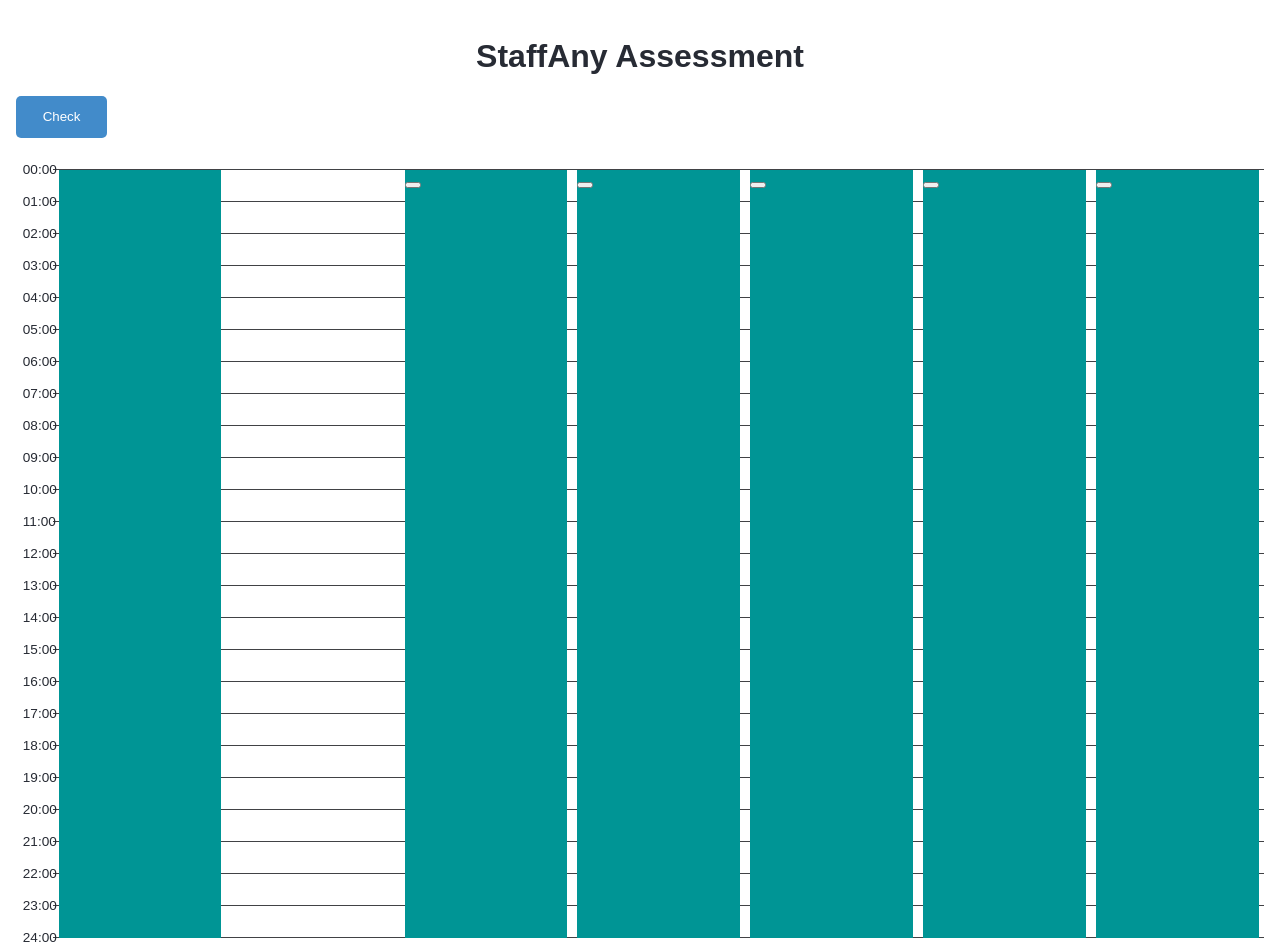
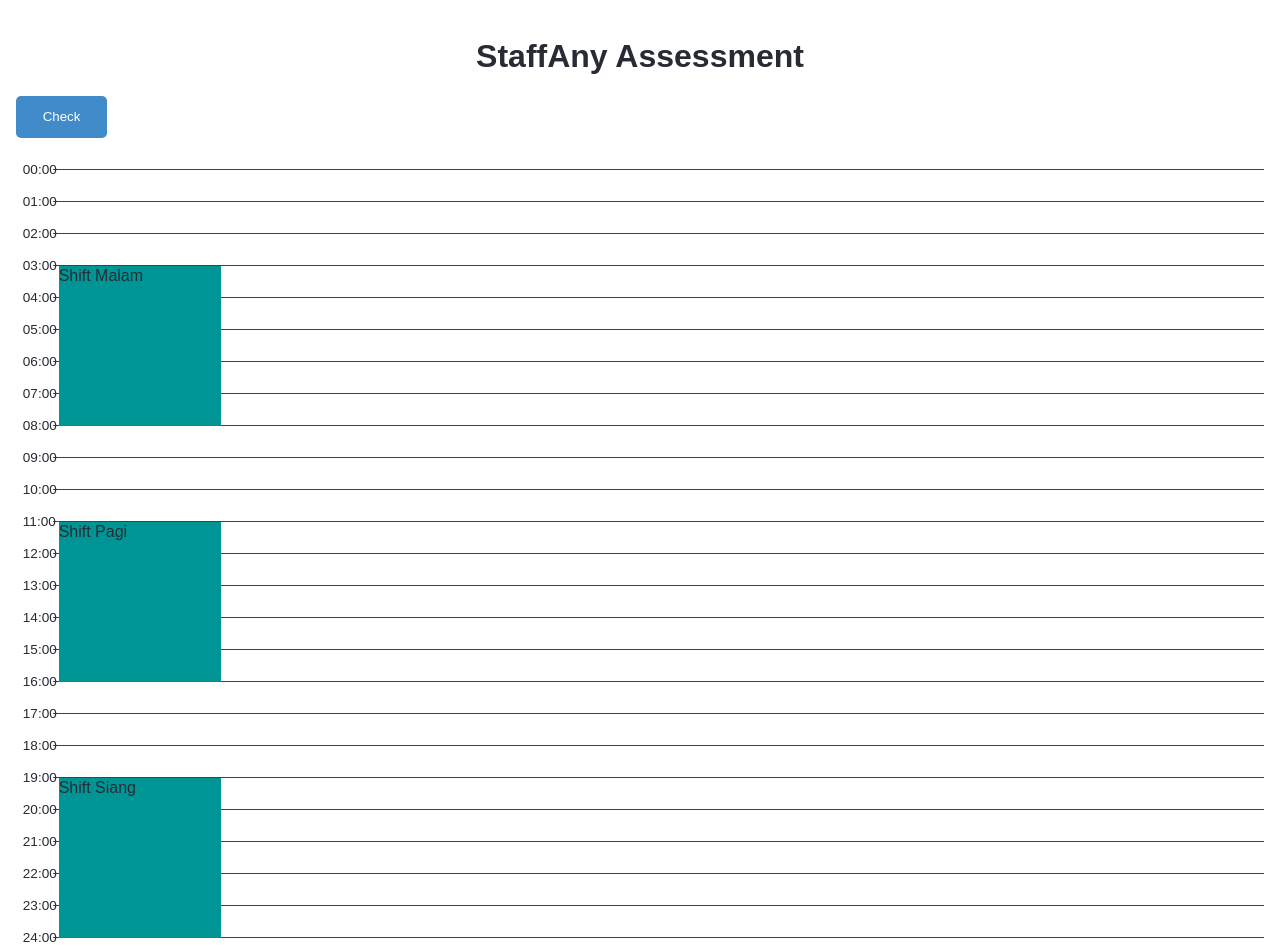
Before and after one commit to CodeWithRiyan/staffany, a Next.js app: page / in a window 1280 px wide. Shown: the top 952 px of the page. Built offline with nearby package versions, Linux system fonts and the light colour scheme.

Commit message:
setup static data

```diff
--- a/components/List.tsx
+++ b/components/List.tsx
@@ -1,194 +1,32 @@
 import * as React from 'react'
+import { hoursData } from 'utils/sample-data'
+import { Absent } from '../interfaces'
 import ListItem from './ListItem'
-import { Absent } from '../interfaces'
 
 type Props = {
-    items?: Absent[]
+    absents?: Absent[]
 }
 
-const List = ({ items }: Props) => (
+const List = ({ absents }: Props) => (
     <div className="contain">
         <figure className="bar-chart">
             <div className="row bars">
                 <div className="y-axis">
-                    <div className="segment">
-                        <span className="label">00:00</span>
-                    </div>
-                    <div className="segment">
-                        <span className="label">01:00</span>
-                    </div>
-                    <div className="segment">
-                        <span className="label">02:00</span>
-                    </div>
-                    <div className="segment">
-                        <span className="label">03:00</span>
-                    </div>
-                    <div className="segment">
-                        <span className="label">04:00</span>
-                    </div>
-                    <div className="segment">
-                        <span className="label">05:00</span>
-                    </div>
-                    <div className="segment">
-                        <span className="label">06:00</span>
-                    </div>
-                    <div className="segment">
-                        <span className="label">07:00</span>
-                    </div>
-                    <div className="segment">
-                        <span className="label">08:00</span>
-                    </div>
-                    <div className="segment">
-                        <span className="label">09:00</span>
-                    </div>
-                    <div className="segment">
-                        <span className="label">10:00</span>
-                    </div>
-                    <div className="segment">
-                        <span className="label">11:00</span>
-                    </div>
-                    <div className="segment">
-                        <span className="label">12:00</span>
-                    </div>
-                    <div className="segment">
-                        <span className="label">13:00</span>
-                    </div>
-                    <div className="segment">
-                        <span className="label">14:00</span>
-                    </div>
-                    <div className="segment">
-                        <span className="label">15:00</span>
-                    </div>
-                    <div className="segment">
-                        <span className="label">16:00</span>
-                    </div>
-                    <div className="segment">
-                        <span className="label">17:00</span>
-                    </div>
-                    <div className="segment">
-                        <span className="label">18:00</span>
-                    </div>
-                    <div className="segment">
-                        <span className="label">19:00</span>
-                    </div>
-                    <div className="segment">
-                        <span className="label">20:00</span>
-                    </div>
-                    <div className="segment">
-                        <span className="label">21:00</span>
-                    </div>
-                    <div className="segment">
-                        <span className="label">22:00</span>
-                    </div>
-                    <div className="segment">
-                        <span className="label">23:00</span>
-                    </div>
-                    <div className="segment">
-                        <span className="label">24:00</span>
-                    </div>
+                    {hoursData.map((hour) => (
+                        <div className="segment" key={hour}>
+                            <span className="label">{hour}</span>
+                        </div>
+                    ))}
                 </div>
                 <div className="x-axis">
-                    <div className="year wrap">
-                        <div className="col">
-                            <span
-                                className="bar"
-                                style={{ height: '35%' }}
-                            ></span>
-                            <span
-                                className="bar"
-                                style={{ height: '35%' }}
-                            ></span>
-                            <span
-                                className="bar"
-                                style={{ height: '26%' }}
-                            ></span>
+                    {absents.map((absent) => (
+                        <div key={absent.id} className="year wrap">
+                            <div className="col">
+                                <ListItem shifts={absent.shifts} />
+                            </div>
+                            <span className="label">{absent.day}</span>
                         </div>
-                        <span className="label">Monday</span>
-                    </div>
-                    <div className="year wrap">
-                        <div className="col"></div>
-                        <span className="label">Sunday</span>
-                    </div>
-                    <div className="year wrap">
-                        <div className="col">
-                            <span
-                                className="bar"
-                                style={{ height: '35%' }}
-                            ></span>
-                            <span
-                                className="bar"
-                                style={{ height: '35%' }}
-                            ></span>
-                            <span className="bar" style={{ height: '26%' }}>
-                                <button></button>
-                            </span>
-                        </div>
-                        <span className="label">Sunday</span>
-                    </div>
-                    <div className="year wrap">
-                        <div className="col">
-                            <span
-                                className="bar"
-                                style={{ height: '35%' }}
-                            ></span>
-                            <span
-                                className="bar"
-                                style={{ height: '35%' }}
-                            ></span>
-                            <span className="bar" style={{ height: '26%' }}>
-                                <button></button>
-                            </span>
-                        </div>
-                        <span className="label">Sunday</span>
-                    </div>
-                    <div className="year wrap">
-                        <div className="col">
-                            <span
-                                className="bar"
-                                style={{ height: '35%' }}
-                            ></span>
-                            <span
-                                className="bar"
-                                style={{ height: '35%' }}
-                            ></span>
-                            <span className="bar" style={{ height: '26%' }}>
-                                <button></button>
-                            </span>
-                        </div>
-                        <span className="label">Sunday</span>
-                    </div>
-                    <div className="year wrap">
-                        <div className="col">
-                            <span
-                                className="bar"
-                                style={{ height: '35%' }}
-                            ></span>
-                            <span
-                                className="bar"
-                                style={{ height: '35%' }}
-                            ></span>
-                            <span className="bar" style={{ height: '26%' }}>
-                                <button></button>
-                            </span>
-                        </div>
-                        <span className="label">Sunday</span>
-                    </div>
-                    <div className="year wrap">
-                        <div className="col">
-                            <span
-                                className="bar"
-                                style={{ height: '35%' }}
-                            ></span>
-                            <span
-                                className="bar"
-                                style={{ height: '35%' }}
-                            ></span>
-                            <span className="bar" style={{ height: '26%' }}>
-                                <button></button>
-                            </span>
-                        </div>
-                        <span className="label">Sunday</span>
-                    </div>
+                    ))}
                 </div>
             </div>
         </figure>
--- a/components/ListItem.tsx
+++ b/components/ListItem.tsx
@@ -1,18 +1,40 @@
 import React from 'react'
 import Link from 'next/link'
 
-import { Absent } from '../interfaces'
+import { Shift } from '../interfaces'
 
 type Props = {
-    data: Absent
+    shifts: Shift[] | []
 }
 
-const ListItem = ({ data }: Props) => (
-    <Link href="/users/[id]" as={`/users/${data.id}`}>
-        <a>
-            {data.id}: {data.day}
-        </a>
-    </Link>
-)
+const ListItem = ({ shifts }: Props) => {
+    let dataList = []
+    const fixShifts = shifts.reverse().forEach((shift, index) => {
+        const endTime = new Date(shift.endTime * 1000)
+    })
+
+    return (
+        <>
+            {shifts.map((shift) => {
+                return (
+                    <>
+                        <span
+                            key={shift.name}
+                            className="bar"
+                            style={{ height: '20%' }}
+                        >
+                            {shift.name}
+                        </span>
+
+                        <span
+                            className="bar"
+                            style={{ height: '12%', background: 'transparent' }}
+                        ></span>
+                    </>
+                )
+            })}
+        </>
+    )
+}
 
 export default ListItem
--- a/interfaces/index.ts
+++ b/interfaces/index.ts
@@ -10,8 +10,8 @@
     shifts: Shift[] | []
 }
 
-type Shift = {
+export type Shift = {
     name: string
-    startTime: Date
-    endTime: Date
+    startTime: number
+    endTime: number
 }
--- a/package.json
+++ b/package.json
@@ -8,6 +8,7 @@
     "type-check": "tsc"
   },
   "dependencies": {
+    "moment": "^2.29.1",
     "next": "^11.1.2",
     "react": "^17.0.2",
     "react-dom": "^17.0.2"
--- a/pages/api/absents/index.ts
+++ b/pages/api/absents/index.ts
@@ -1,13 +1,13 @@
 import { NextApiRequest, NextApiResponse } from 'next'
-import { sampleUserData } from '../../../utils/sample-data'
+import { sampleAbsentData } from '../../../utils/sample-data'
 
 const handler = (_req: NextApiRequest, res: NextApiResponse) => {
     try {
-    if (!Array.isArray(sampleUserData)) {
+        if (!Array.isArray(sampleAbsentData)) {
             throw new Error('Cannot find user data')
         }
 
-    res.status(200).json(sampleUserData)
+        res.status(200).json(sampleAbsentData)
     } catch (err) {
         res.status(500).json({ statusCode: 500, message: err.message })
     }
--- a/pages/index.tsx
+++ b/pages/index.tsx
@@ -22,13 +22,11 @@
 }
 
 const IndexPage = ({ absents }: Props) => {
-    console.log(absents)
-
     return (
         <Layout title="StaffAny Assesment">
             <h1>StaffAny Assessment</h1>
             <Modal />
-            <List />
+            <List absents={absents} />
         </Layout>
     )
 }
--- a/utils/sample-data.ts
+++ b/utils/sample-data.ts
@@ -1,8 +1,16 @@
 import { Absent } from '../interfaces'
 
 /** Dummy user data. */
-export const sampleUserData: Absent[] = [
-    { id: 'ASD101', day: 'Monday', shifts: [] },
+export const sampleAbsentData: Absent[] = [
+    {
+        id: 'ASD101',
+        day: 'Monday',
+        shifts: [
+            { name: 'Shift Malam', startTime: 1635094800, endTime: 1635108300 },
+            { name: 'Shift Pagi', startTime: 1635123600, endTime: 1635138000 },
+            { name: 'Shift Siang', startTime: 1635145200, endTime: 1635156000 },
+        ],
+    },
     { id: 'ASD102', day: 'Tuesday', shifts: [] },
     { id: 'ASD103', day: 'Wednesday', shifts: [] },
     { id: 'ASD104', day: 'Thursday', shifts: [] },
@@ -10,3 +18,31 @@
     { id: 'ASD106', day: 'Saturday', shifts: [] },
     { id: 'ASD107', day: 'Sunday', shifts: [] },
 ]
+
+export const hoursData: string[] = [
+    '00:00',
+    '01:00',
+    '02:00',
+    '03:00',
+    '04:00',
+    '05:00',
+    '06:00',
+    '07:00',
+    '08:00',
+    '09:00',
+    '10:00',
+    '11:00',
+    '12:00',
+    '13:00',
+    '14:00',
+    '15:00',
+    '16:00',
+    '17:00',
+    '18:00',
+    '19:00',
+    '20:00',
+    '21:00',
+    '22:00',
+    '23:00',
+    '24:00',
+]
```
Also changed, not shown: components/ListDetail.tsx (deleted, +0 -16 lines), 1 other file (tests, documents, lock files or other folders). Lines whose indentation alone changed are shown as unchanged.
